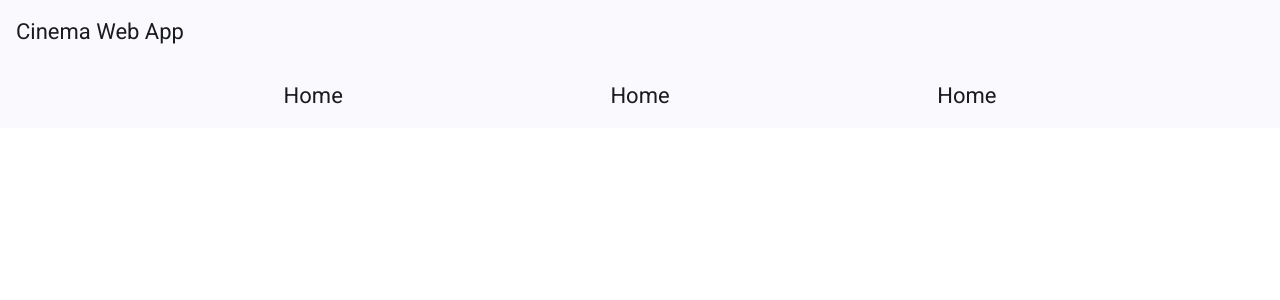
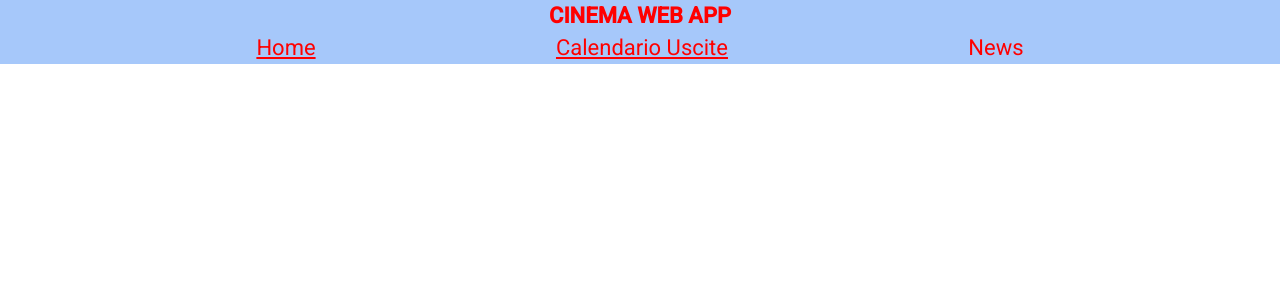
Before and after one commit to VVF67886/cinema_app_angular, an Angular app in the folder cinema/: page /home in a window 1280 px wide. Before the commit this address led to /. Shown: the top 300 px of the page. Built offline with nearby package versions, Linux system fonts and the light colour scheme.

Commit message:
Modifica home e creato Calendario uscite component

```diff
--- a/cinema/src/app/app.component.html
+++ b/cinema/src/app/app.component.html
@@ -1 +1 @@
-<app-home></app-home>
+<router-outlet></router-outlet>
--- a/cinema/src/app/app.routes.ts
+++ b/cinema/src/app/app.routes.ts
@@ -1,3 +1,25 @@
 import { Routes } from '@angular/router';
+import { HomeComponent } from './home/home.component';
+import { CalendarioUsciteComponent } from './calendario-uscite/calendario-uscite.component';
 
-export const routes: Routes = [];
+export const routes: Routes = [
+  {
+    path: '',
+    redirectTo: 'home',
+    pathMatch: 'full',
+  },
+  {
+    path: 'home',
+    component: HomeComponent,
+    children: [
+      {
+        path: 'calendario-uscite',
+        component: CalendarioUsciteComponent,
+      },
+    ],
+  },
+  {
+    path: 'calendario-uscite',
+    component: CalendarioUsciteComponent,
+  },
+];
--- /dev/null
+++ b/cinema/src/app/calendario-uscite/calendario-uscite.component.html
@@ -0,0 +1 @@
+<p>calendario-uscite works!</p>
--- a/cinema/src/app/home/home.component.html
+++ b/cinema/src/app/home/home.component.html
@@ -1,19 +1,16 @@
-<mat-toolbar>
-    <mat-toolbar-row >
-        <div id="title">
-            <span class="spacer"> </span>
-            <h3>Cinema Web App</h3>
-            <span class="spacer"> </span>
-        </div>
+
+<mat-toolbar class="custom-toolbar">
+    <mat-toolbar-row>
+        <span class="title-center">CINEMA WEB APP</span>
     </mat-toolbar-row>
     <mat-toolbar-row>
         <span class="spacer"> </span>
-        <a routerLink="['/home']" routerLinkActive="router-link-active" > Home</a>
+        <a [routerLink]="['']"> Home</a>
         <span class="spacer"> </span>
-        <a> Home</a>
+        <a [routerLink]="['calendario-uscite']" >Calendario Uscite</a>
         <span class="spacer"> </span>
-        <a> Home</a>
+        <a> News</a>
         <span class="spacer"> </span>
     </mat-toolbar-row>
-
 </mat-toolbar>
+<router-outlet></router-outlet>
--- a/cinema/src/app/home/home.component.less
+++ b/cinema/src/app/home/home.component.less
@@ -1,6 +1,19 @@
-#title{
-    align-content: center;
+.spacer {
+  flex: 1 1 auto;
 }
-.spacer{
-    flex : 1  1 auto;
+
+a{
+    color: red;
 }
+
+
+.title-center {
+  margin: 0 auto;
+  color: red;
+  font-weight: bold;
+}
+
+.custom-toolbar {
+  background: rgb(166, 200, 250);
+  height: 35px;
+}
--- a/cinema/src/app/home/home.component.ts
+++ b/cinema/src/app/home/home.component.ts
@@ -1,20 +1,11 @@
 import { Component } from '@angular/core';
-import { MatButtonModule } from '@angular/material/button';
-import { ServizioDatiService } from '../servizi/servizio-dati.service';
 import { MatToolbarModule } from '@angular/material/toolbar';
+import { RouterModule } from '@angular/router';
 @Component({
   selector: 'app-home',
   standalone: true,
-  imports: [MatButtonModule,MatToolbarModule],
+  imports: [MatToolbarModule,RouterModule],
   templateUrl: './home.component.html',
   styleUrl: './home.component.less',
 })
-export class HomeComponent {
-  constructor(private dati:ServizioDatiService){}
-  prova() {
-    this.dati.prova().subscribe(
-      dati =>
-      {console.log(dati)}
-    )
-  }
-}
+export class HomeComponent {}
```
Also changed, not shown: cinema/src/app/app.component.ts (+8 -4 lines), cinema/src/app/calendario-uscite/calendario-uscite.component.ts (added, +12 -0 lines), cinema/src/app/calendario-uscite/calendario-uscite.component.less (added), 1 other file (tests, documents, lock files or other folders).
